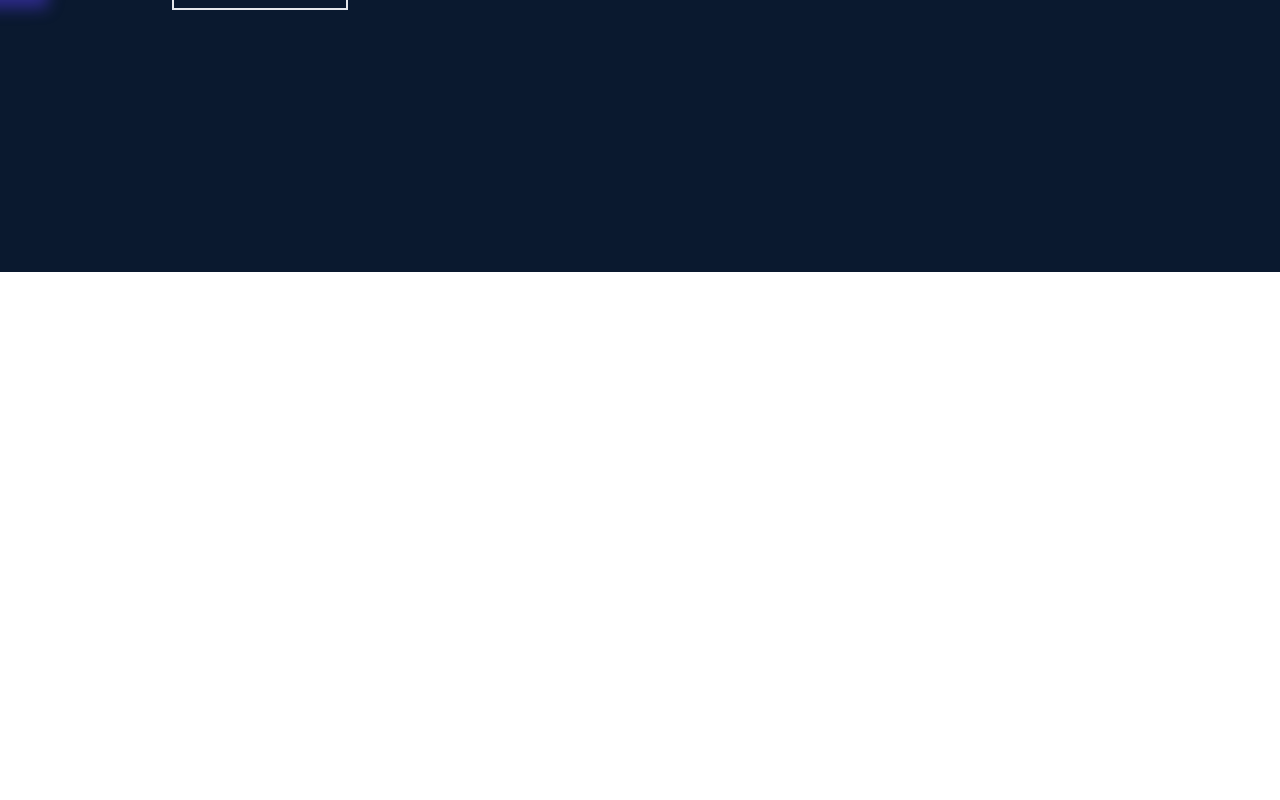
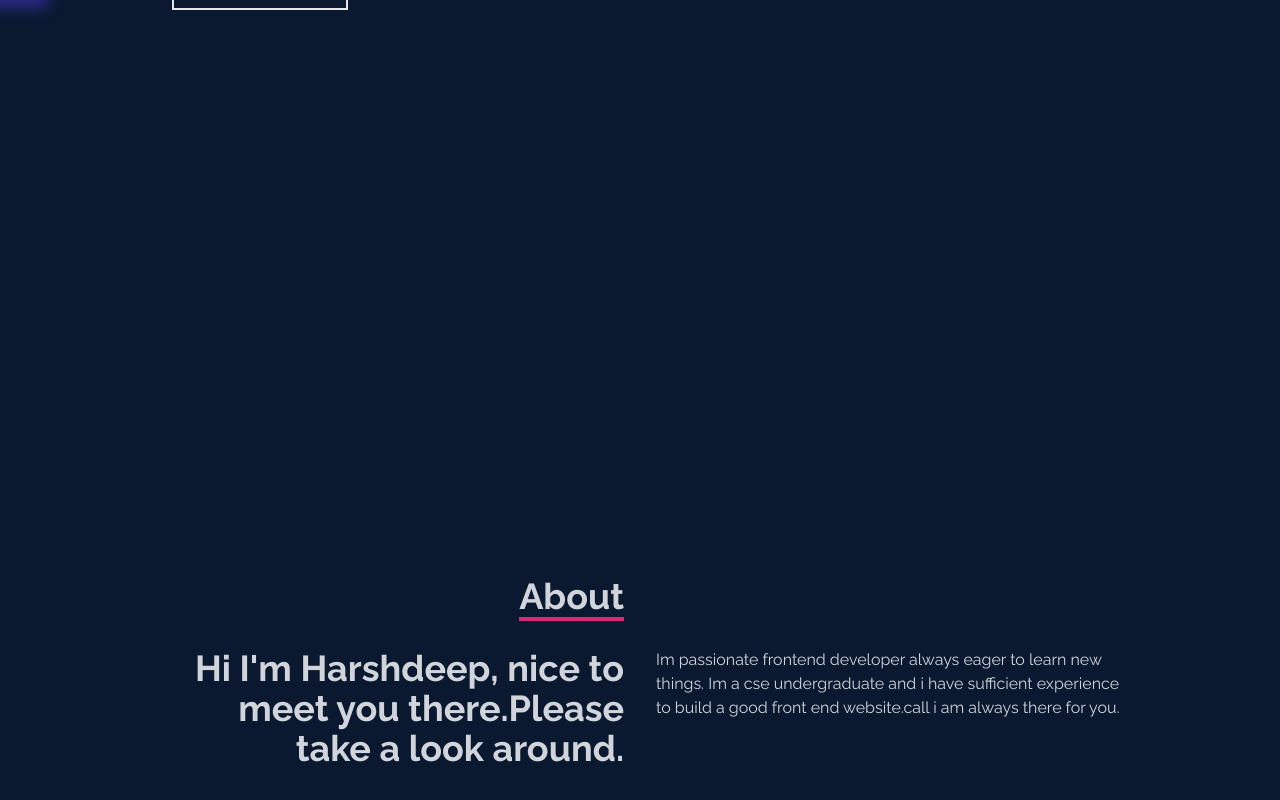
Before and after one commit to harshdeep91/Portfolio, a Next.js app: page / in a window 1280 px wide. Shown: the part 528-1328 px from the top of the page. Before the commit the page ends 800 px from the top, so only its background shows below. Built offline with nearby package versions, Linux system fonts and the light colour scheme.

Commit message:
implemented about section

```diff
--- /dev/null
+++ b/components/About.js
@@ -0,0 +1,27 @@
+
+const About = () => {
+  return (
+      <div name='about' className="w-full h-screen bg-[#0a192f] text-gray-300">
+          <div className='w-full flex flex-col justify-center h-full
+          items-center'>
+              <div className="max-w-[1000px] w-full grid grid-cols-2 gap-8">
+                  <div className="sm:text-right pb-8 pl-4">
+                      <p className="text-4xl font-bold border-b-4 inline border-pink-600">About</p>
+                  </div>
+              </div>
+              <div className="max-w-[1000px] w-full grid sm:grid-cols-2 gap-8 px-4">
+                  <div>
+                      <p className="text-4xl font-bold sm:text-right">Hi I'm Harshdeep, nice to meet you there.Please take a look around.</p>
+                  </div>
+                  <div>
+                      <p>
+                          Im passionate frontend developer always eager to learn new things. Im a cse undergraduate and i have sufficient experience to build a good front end website.call i am always there for you.
+                      </p>
+                  </div>
+              </div>
+          </div>
+      </div>
+  )
+}
+
+export default About
--- a/pages/index.js
+++ b/pages/index.js
@@ -1,4 +1,5 @@
 import Head from 'next/head'
+import About from '../components/About'
 import Homepage from '../components/Homepage'
 import Navbar from '../components/Navbar'
 export default function Home() {
@@ -10,7 +11,8 @@
         <link rel="icon" href="/favicon.ico" />
       </Head>
       <Navbar />
-      <Homepage/>
+      <Homepage />
+      <About/>
     </div>
   )
 }
```
